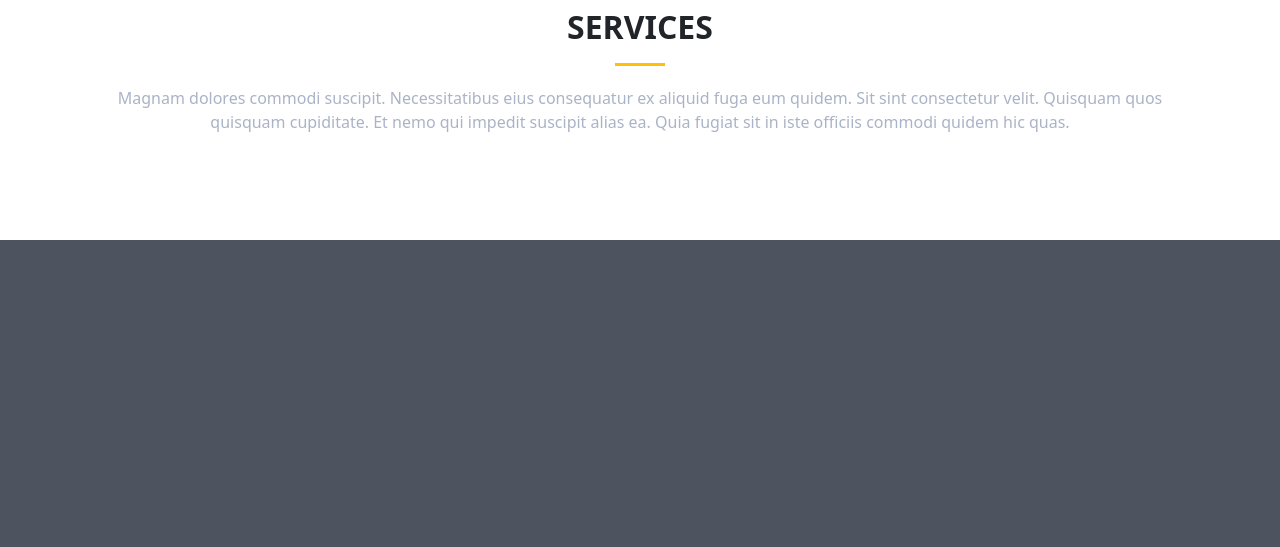
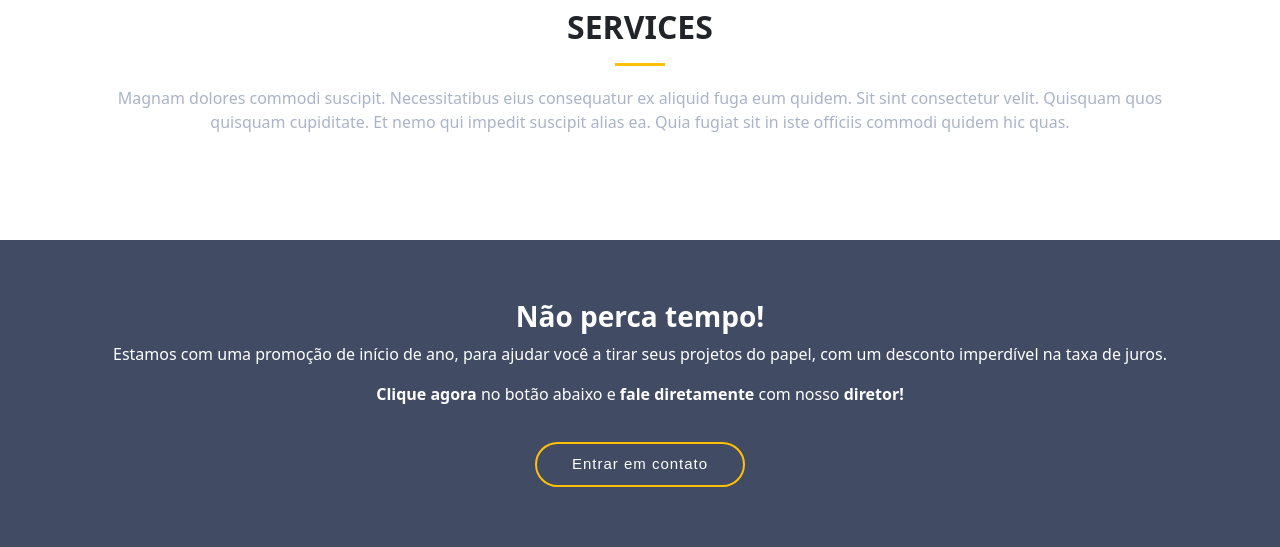
Before and after one commit to vBony/consultoria-confianca, a PHP site: page / in a window 1280 px wide. Shown: the part 1277-1824 px from the top of the page. Before the commit the page ends 1517 px from the top, so only its background shows below. Run offline with PHP 8.4, Linux system fonts and the light colour scheme.

Commit message:
#1-header-home: Auto stash before merge of "feature/#1-header-home" and "feature/#3-sessao-services"

```diff
--- a/app/assets/css/home.css
+++ b/app/assets/css/home.css
@@ -138,3 +138,47 @@ Serviçoes
     bottom: 0;
     left: calc(50% - 25px);
 }
+
+
+
+/*
+========================
+Clientes
+========================
+ */
+
+.btn-acao{
+    font-family: "Raleway", sans-serif;
+    font-weight: 500;
+    font-size: 15px;
+    letter-spacing: 1px;
+    display: inline-block;
+    padding: 9px 35px;
+    border-radius: 50px;
+    transition: 0.5s;
+    margin-top: 20px;
+    border: 2px solid #ffc107;
+    color: #fff;
+    text-decoration: none;
+}
+
+.btn-acao:hover {
+    background: #ffc107;
+    color: white;
+}
+
+.acao {
+    background: #414c64;
+    background-size: cover;
+    padding: 60px 0;
+}
+
+.acao h3 {
+    color: #fff;
+    font-size: 28px;
+    font-weight: 700;
+}
+
+.acao p {
+    color: #fff;
+}
--- a/app/views/home.php
+++ b/app/views/home.php
@@ -106,6 +106,19 @@
             </div>
         </div>
     </section>
+
+    <section class="acao">
+        <div class="container">
+            <div class="text-center text-white">
+                <h3>Não perca tempo!</h3>
+                <p> Estamos com uma promoção de início de ano, para ajudar você a tirar seus projetos do papel, com um desconto imperdível na taxa de juros. </p>
+                <p> <b> Clique agora </b> no botão abaixo e <b> fale diretamente </b> com nosso <b> diretor! </b> </p>
+                <a class="btn-acao" href="#">Entrar em contato</a>
+            </div>
+        </div>
+    </section>
+
+
 </main>
 
 </body>
```
